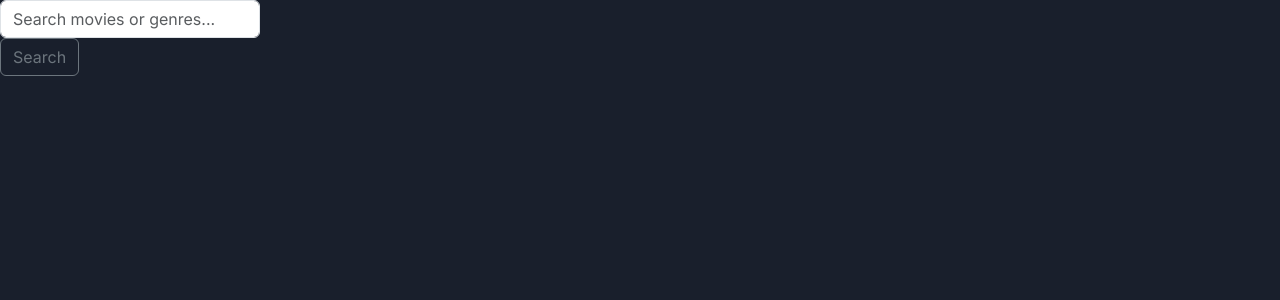
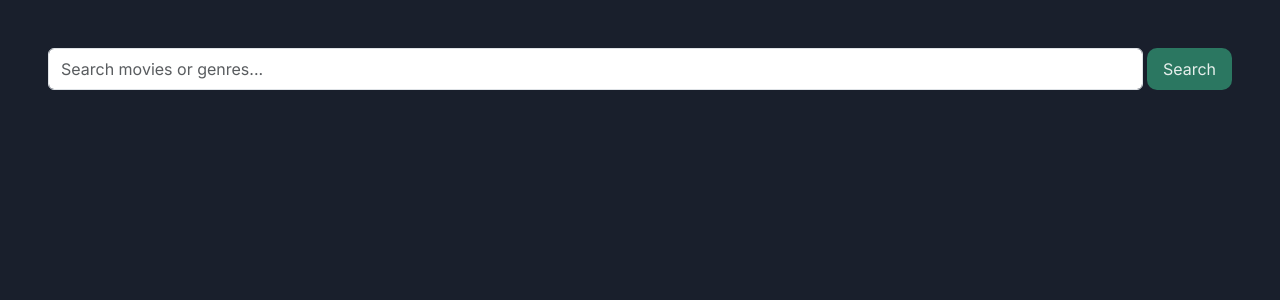
Before and after one commit to Ghatfaner/Project-PAW, a PHP site: page /search.php in a window 1280 px wide. Shown: the part 61-361 px from the top of the page. Run offline with PHP 8.4, Linux system fonts and the light colour scheme.

Commit message:
[add] add styling in index and search logic

```diff
--- a/view/search.php
+++ b/view/search.php
@@ -35,6 +35,24 @@
     .nav-item {
       margin-right: 12px;
     }
+    .movie-search {
+      background-color: #232D3F;
+      border-radius: 10px;
+    }
+    .movie-search-img{
+      height: 18rem;
+    }
+    .btn{
+      background-color: #2B7761;
+      color: #E6EFEC;
+      border: none;
+      border-radius: 10px;
+      padding: 0.5rem 1rem;
+    }
+    .btn:hover {
+      background-color: #E6EFEC;
+      color: #2B7761;
+    }
   </style>
 </head>
 <body>
@@ -68,12 +86,12 @@
       </div>
     </nav>
 
-    <div class="input-group mb-3">
-      <form action="search.php" method="GET" class="d-inline">
-        <input type="text" name="identifier" class="form-control" placeholder="Search movies or genres..." aria-label="Recipient's username" aria-describedby="button-addon2">
+    <div class="container-fluid d-flex flex-column px-5 py-5">
+
+      <form action="search.php" method="GET" class="d-flex flex-row gap-1 mb-3">
+        <input type="text" name="identifier" class="form-control py-2" placeholder="Search movies or genres..." aria-label="Recipient's username" aria-describedby="button-addon2">
         <button class="btn btn-outline-secondary" name="search"  type="submit" id="button-addon2">Search</button>
       </form>
-    </div>
 
       <?php
         include_once '../controller/control.php';
@@ -83,29 +101,42 @@
           $identifier = $_GET['identifier'];
           $action = $control->c_searchMovie($identifier);
 
+          if(empty($_GET['identifier'])) {
+            echo "<h3 class='fs-3 fw-semibold mt-5 mb-4 text-center opacity-50'>Please enter a movie or genre name.</h3>";
+          } else {
             foreach($action as $result) {
       ?>
 
       <!-- search result -->
-    <div>
-      <h3>Title: <?php echo $result['Title'] ?></h3>
-      <h6>Duration: <?php echo $result['Duration'] ?></h6>
-      <h6>Release Date: <?php echo $result['year'] ?></h6>
-      <h6>Genre: <?php echo $result['GenreName'] ?></h6><br>
+      <div class="movie-search d-flex flex-row align-items-center gap-3 px-3 py-3 mb-3">
+        <img src="../pictures/movie-tall/<?php echo $result['MovieId'] ?>.jpg" alt="" class="movie-search-img rounded">
+        <div class="movie-search-text">
+          <h3 class="fs-3 fw-semibold mb-4">How Film-maker Make: </br><?php echo $result['Title'] ?></h3>
 
-      <?php
-        if ($result['Stock'] > 0 ) {
-      ?>
-      <p>Available to rent</p>
-      <?php
-        }
-      ?>
-      <div class="card-btn"><a href="detail.php?movieId=<?= $result['MovieId'] ?>" class="btn">More Detail</a></div>
+          <div class="d-flex flex-column gap-1 mb-3">
+            <div class="d-flex flex-row align-items-center gap-2">
+              <h6 class="fs-5 fw-medium">Duration:</h6>
+              <h6 class="fs-5 fw-normal"> <?php echo $result['Duration'] ?></h6>
+            </div>
+            <div class="d-flex flex-row align-items-center gap-2">
+              <h6 class="fs-5 fw-medium">Release Date: </h6>
+              <h6 class="fs-5 fw-normal"><?php echo $result['year'] ?></h6>
+            </div>
+            <div class="d-flex flex-row align-items-center gap-2">
+              <h6 class="fs-5 fw-medium">Genre: </h6>
+              <h6 class="fs-5 fw-normal"><?php echo $result['GenreName'] ?></h6>
+            </div>
+          </div>
+
+          <a href="detail.php?movieId=<?= $result['MovieId'] ?>" class="btn">More Detail</a>
+        </div>
       </div>
 
       <?php
             }
           }
+        }
       ?>
+    </div>
 </body>
 </html>
```
Also changed, not shown: view/index.php (+9 -15 lines). Lines whose indentation alone changed are shown as unchanged.
